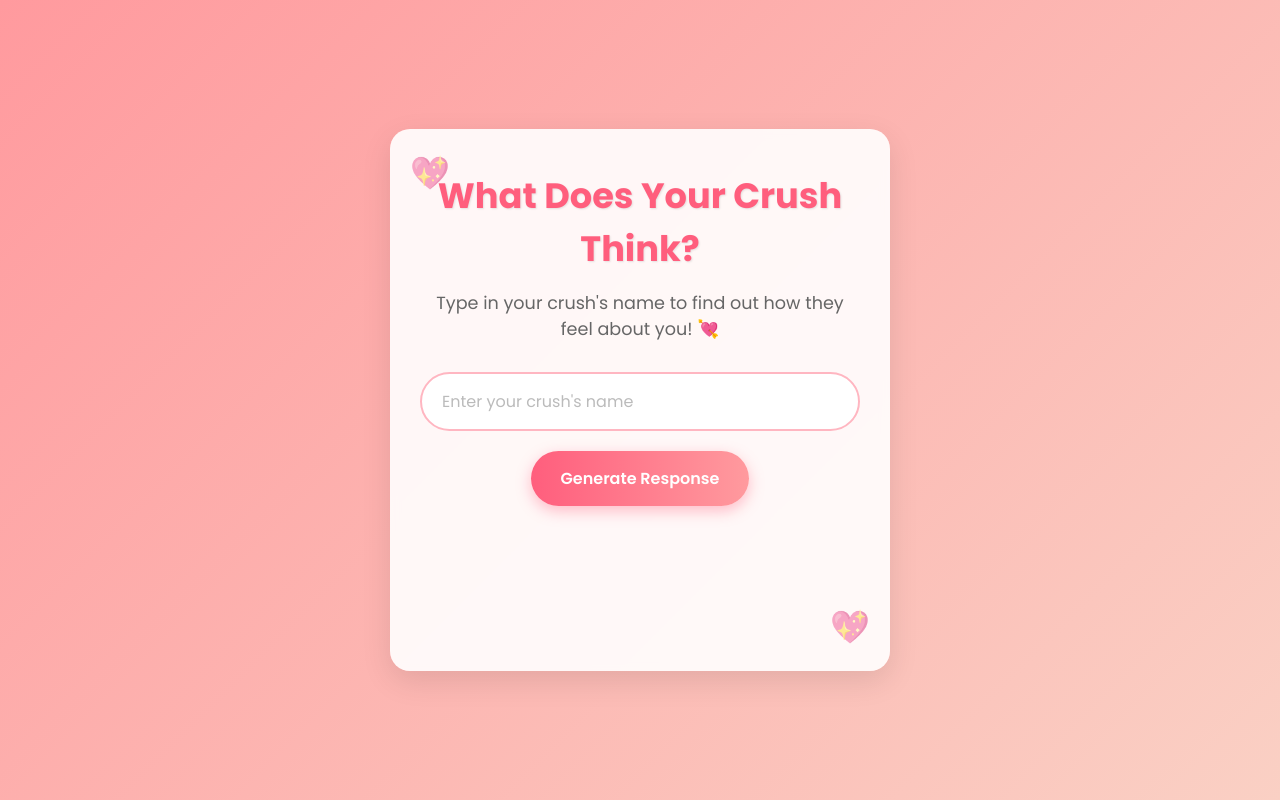
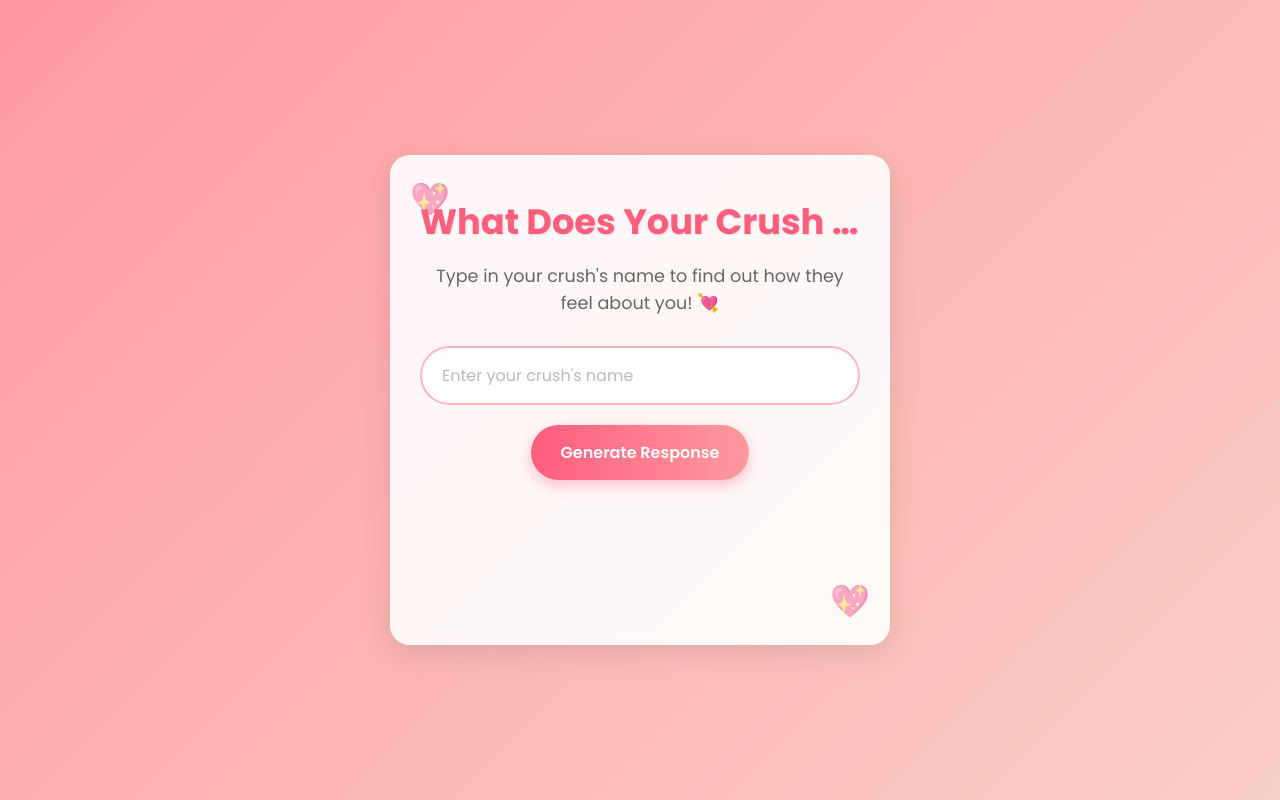
Before and after one commit to tiyasa8108lott/Crush_Response_Generator, a plain HTML site: page index.html in a window 1280 px wide. Drawn offline with Linux system fonts and the light colour scheme.

Commit message:
Updated the HTML heading to fit in one line

```diff
--- a/index.html
+++ b/index.html
@@ -10,9 +10,9 @@
 <body>
     <div class="container">
         <div class="card">
-            <h1>What Does Your Crush Think?</h1>
-<p>Type in your crush's name to find out how they feel about you! 💘</p>
-
+            <!-- Adjusted heading to fit in one line -->
+            <h1 style="white-space: nowrap; overflow: hidden; text-overflow: ellipsis;">What Does Your Crush Think?</h1>
+            <p>Type in your crush's name to find out how they feel about you! 💘</p>
 
             <!-- Input field for crush's name -->
             <input type="text" id="crush-name" placeholder="Enter your crush's name" />
```
